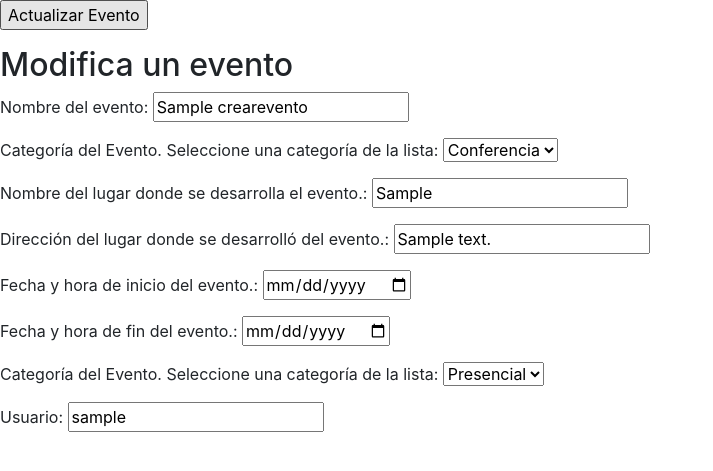
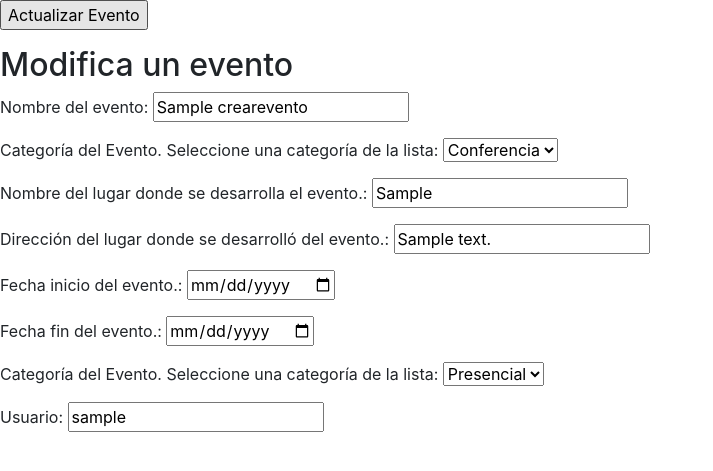
Before and after one commit to japarra27/backend-application, a Django app: template mysite/myapi/templates/update_event.html in a window 1280 px wide. Shown: the top 471 px of the page, without its empty margins (0-713 px from the left). Run offline with Django 3.2, Linux system fonts and the light colour scheme; the template is opened without the code that fills it: values that come from a table or form of the project are taken from there, others are empty; tables that the repository leaves empty hold one stand-in row (values such as "Sample post"); parts of the project's set-up code (start-up, migrations or seed data) failed here and were passed over; some libraries are stand-ins or nearby versions.

Commit message:
modify date and buttons

```diff
--- a/mysite/myapi/core/models.py
+++ b/mysite/myapi/core/models.py
@@ -27,8 +27,8 @@
                                       max_length=16, choices=category, null=False, blank=False)
     event_place = models.CharField('Lugar del evento', max_length=128)
     event_address = models.CharField('Dirección del evento', max_length=128)
-    event_initial_date = models.DateTimeField("Fecha inicial del evento")
-    event_final_date = models.DateTimeField("Fecha final del evento")
+    event_initial_date = models.DateField("Fecha inicial del evento")
+    event_final_date = models.DateField("Fecha final del evento")
     category_event = (("Virtual", 'Virtual'), ("Presencial", 'Presencial'))
     event_type = models.CharField("Modalidad del evento",
                                   max_length=16, choices=category_event, null=False, blank=False)
--- a/mysite/myapi/templates/registro2.html
+++ b/mysite/myapi/templates/registro2.html
@@ -3,4 +3,5 @@
     <link rel="stylesheet" href="https://stackpath.bootstrapcdn.com/bootstrap/4.5.2/css/bootstrap.min.css" integrity="sha384-JcKb8q3iqJ61gNV9KGb8thSsNjpSL0n8PARn9HuZOnIxN0hoP+VmmDGMN5t9UJ0Z" crossorigin="anonymous">
     <link rel="stylesheet" href="https://use.fontawesome.com/releases/v5.14.0/css/all.css" integrity="sha384-HzLeBuhoNPvSl5KYnjx0BT+WB0QEEqLprO+NBkkk5gbc67FTaL7XIGa2w1L0Xbgc" crossorigin="anonymous">
     <h2>Gracias por registrarse</h2>
+    <p><a href="http://172.24.98.167:8080/">Volver a inicio</a></p>
 </html>
--- a/mysite/myapi/templates/status_create.html
+++ b/mysite/myapi/templates/status_create.html
@@ -3,5 +3,5 @@
 <link rel="stylesheet" href="https://use.fontawesome.com/releases/v5.14.0/css/all.css" integrity="sha384-HzLeBuhoNPvSl5KYnjx0BT+WB0QEEqLprO+NBkkk5gbc67FTaL7XIGa2w1L0Xbgc" crossorigin="anonymous">
 <html lang="es">
     <h2>Evento creado exitosamente</h2>
-    <p><a href="http://172.24.98.167:8080/api/events/">Volver a eventos</a></p>
+    <p><a href="http://172.24.98.167:8080/">Volver a inicio</a></p>
 </html>
--- a/mysite/myapi/templates/update_event.html
+++ b/mysite/myapi/templates/update_event.html
@@ -20,8 +20,8 @@
         </select></p>
     <p>Nombre del lugar donde se desarrolla el evento.: <input class="event_place" type="" name="event_place" value='{{eventos.event_place}}'></p>
     <p>Dirección del lugar donde se desarrolló del evento.: <input class="control" type="text" name="event_address" placeholder="event_address" value='{{eventos.event_address}}'></p>
-    <p>Fecha y hora de inicio del evento.: <input class="control" type="date" name="event_initial_date" placeholder="event_initial_date" value='{{eventos.event_initial_date}}'></p>
-    <p>Fecha y hora de fin del evento.: <input class="control" type="date" name="event_final_date" placeholder="event_final_date" value='{{eventos.event_final_date}}'></p>
+    <p>Fecha inicio del evento.: <input class="control" type="date" name="event_initial_date" placeholder="YYYY-MM-DD" value='{{eventos.event_initial_date}}'></p>
+    <p>Fecha fin del evento.: <input class="control" type="date" name="event_final_date" placeholder="YYYY-MM-DD" value='{{eventos.event_final_date}}'></p>
     <p>Categoría del Evento. Seleccione una categoría de la lista:
         <select name="event_type" value='{{eventos.event_type}}'>
             <option value="Presencial">Presencial</option>
```
